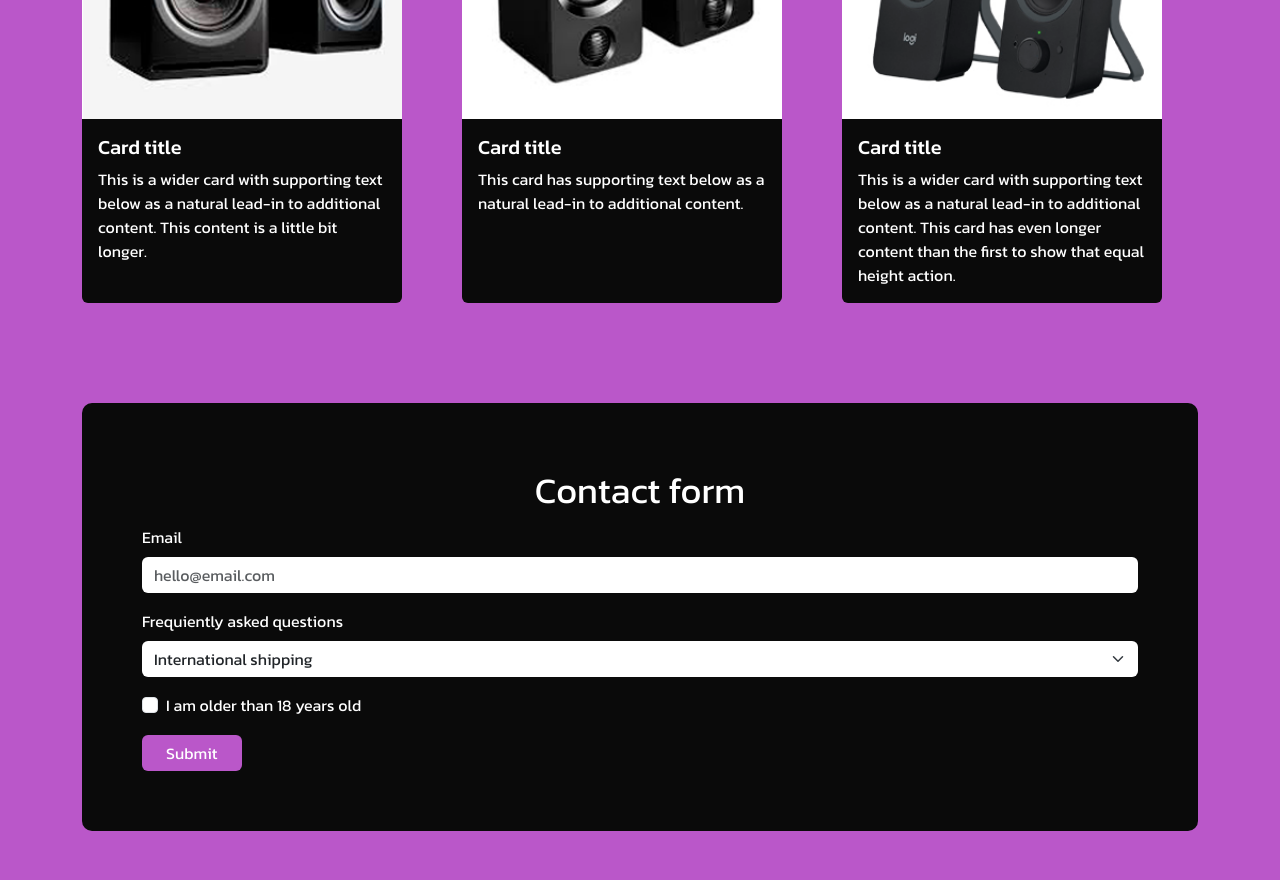
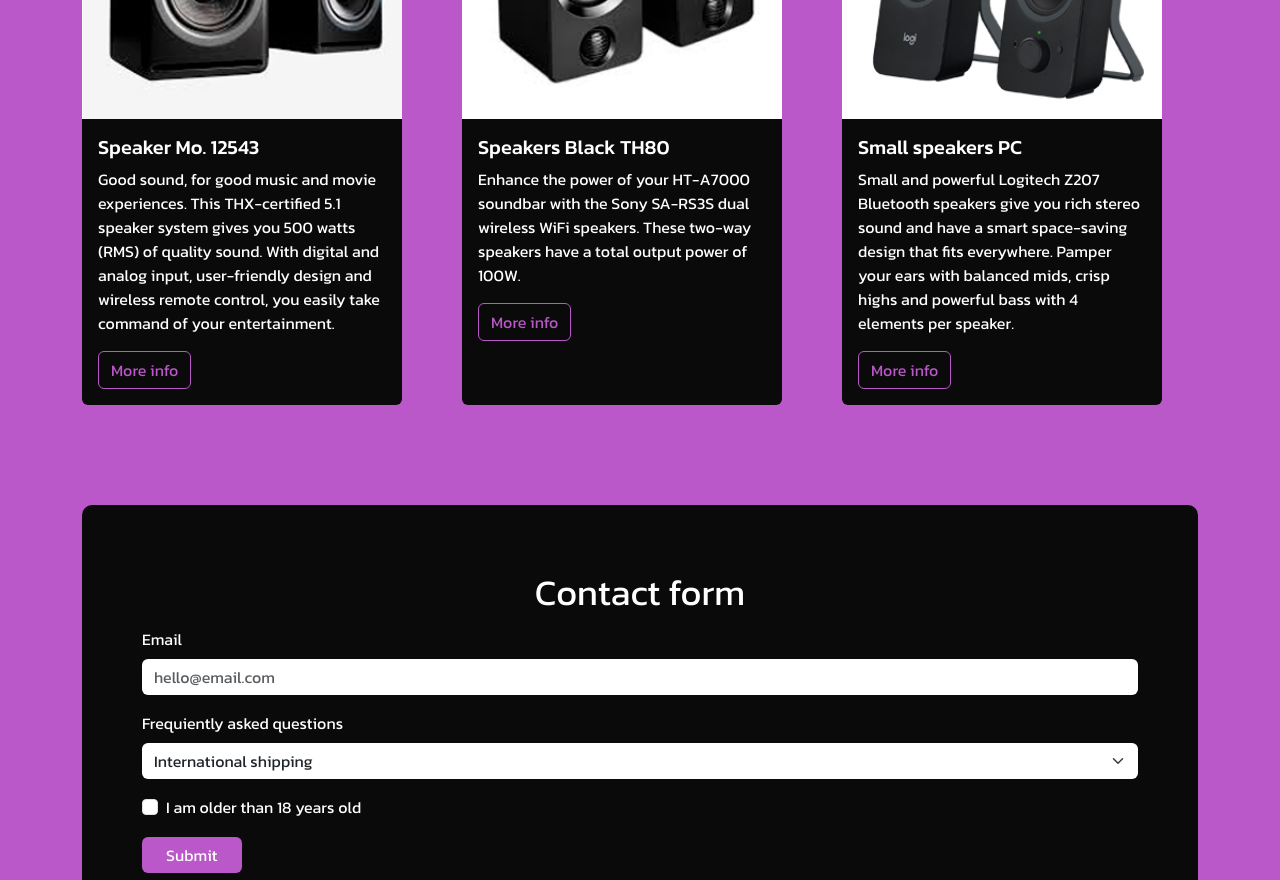
Before and after one commit to LoDeveloper/bootstrap-project, a plain HTML site: page index.html in a window 1280 px wide. Shown: the part 1100-1980 px from the top of the page. Drawn offline with nearby package versions, Linux system fonts and the light colour scheme.

Commit message:
cards update

```diff
--- a/index.html
+++ b/index.html
@@ -59,8 +59,10 @@
                     <div class="card h-100">
                       <img src="images/speaker-one.jpg" class="card-img-top" alt="Black speaker">
                       <div class="card-body">
-                        <h5 class="card-title">Card title</h5>
-                        <p class="card-text">This is a wider card with supporting text below as a natural lead-in to additional content. This content is a little bit longer.</p>
+                        <h5 class="card-title">Speaker Mo. 12543</h5>
+                        <p class="card-text">Good sound, for good music and movie experiences. This THX-certified 5.1 speaker system gives you 500 watts (RMS) of quality sound.
+                         With digital and analog input, user-friendly design and wireless remote control, you easily take command of your entertainment.</p>
+                         <button type="button" class="btn btn-outline-info">More info</button>
                       </div>
                     </div>
                   </div>
@@ -68,8 +70,10 @@
                     <div class="card h-100">
                       <img src="images/speaker-two.jpg" class="card-img-top" alt="black spekaer double">
                       <div class="card-body">
-                        <h5 class="card-title">Card title</h5>
-                        <p class="card-text">This card has supporting text below as a natural lead-in to additional content.</p>
+                        <h5 class="card-title">Speakers Black TH80</h5>
+                        <p class="card-text">Enhance the power of your HT-A7000 soundbar with the Sony SA-RS3S dual wireless WiFi speakers.
+                        These two-way speakers have a total output power of 100W.</p>
+                        <button type="button" class="btn btn-outline-info">More info</button>
                       </div>
                     </div>
                   </div>
@@ -77,8 +81,10 @@
                     <div class="card h-100">
                       <img src="images/speaker-three.jpg" class="card-img-top" alt="speaker black small">
                       <div class="card-body">
-                        <h5 class="card-title">Card title</h5>
-                        <p class="card-text">This is a wider card with supporting text below as a natural lead-in to additional content. This card has even longer content than the first to show that equal height action.</p>
+                        <h5 class="card-title">Small speakers PC</h5>
+                        <p class="card-text">Small and powerful Logitech Z207 Bluetooth speakers give you rich stereo sound and have a smart space-saving design that fits everywhere.
+                        Pamper your ears with balanced mids, crisp highs and powerful bass with 4 elements per speaker.</p>
+                        <button type="button" class="btn btn-outline-info">More info</button>
                       </div>
                     </div>
                   </div>
--- a/styles/index.css
+++ b/styles/index.css
@@ -100,6 +100,11 @@ body {
     }
 }
 
+.btn-outline-info {
+    color: #ba57c9;
+    border: 1px solid #ba57c9;
+}
+
 /*Contact form*/
 
 form {
```
